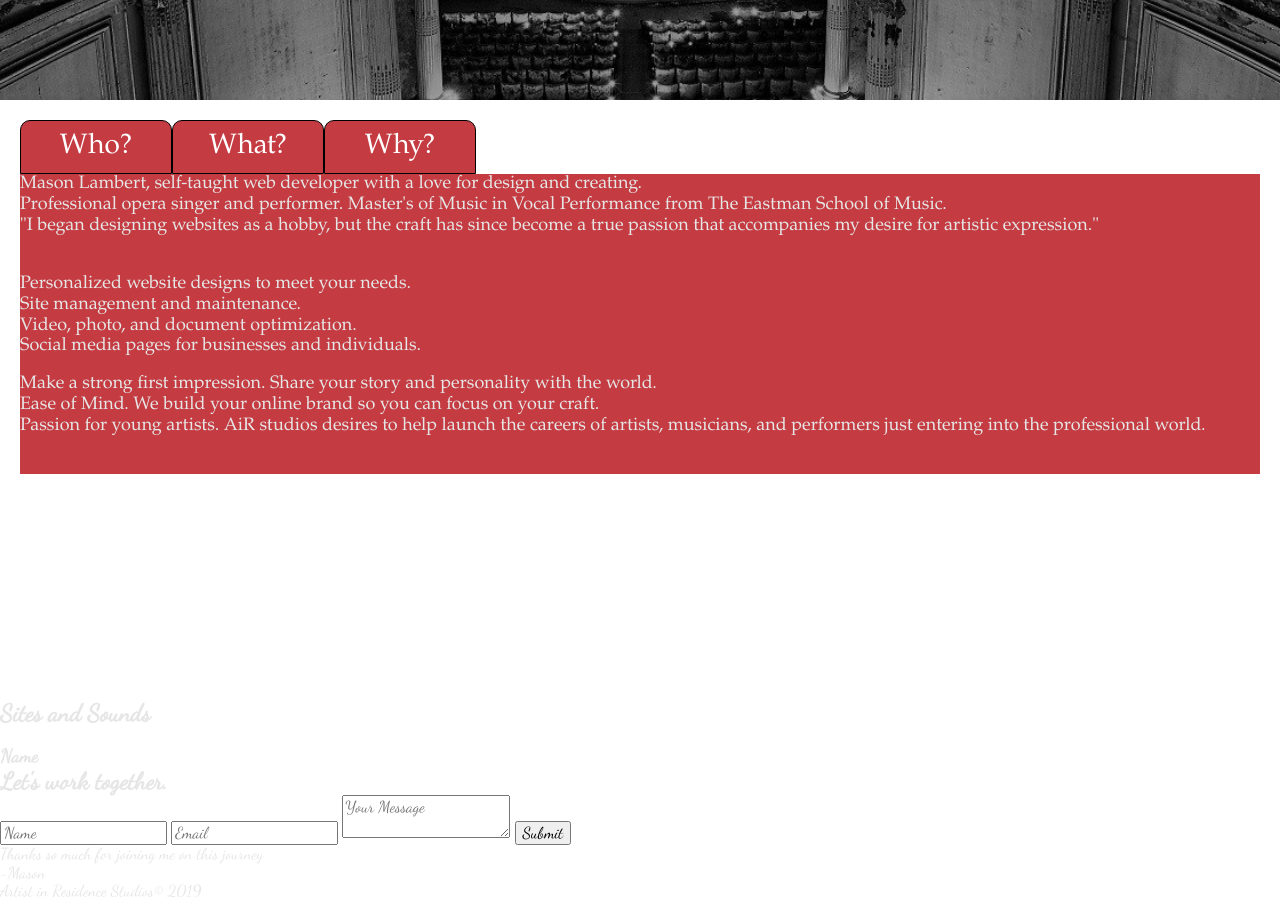
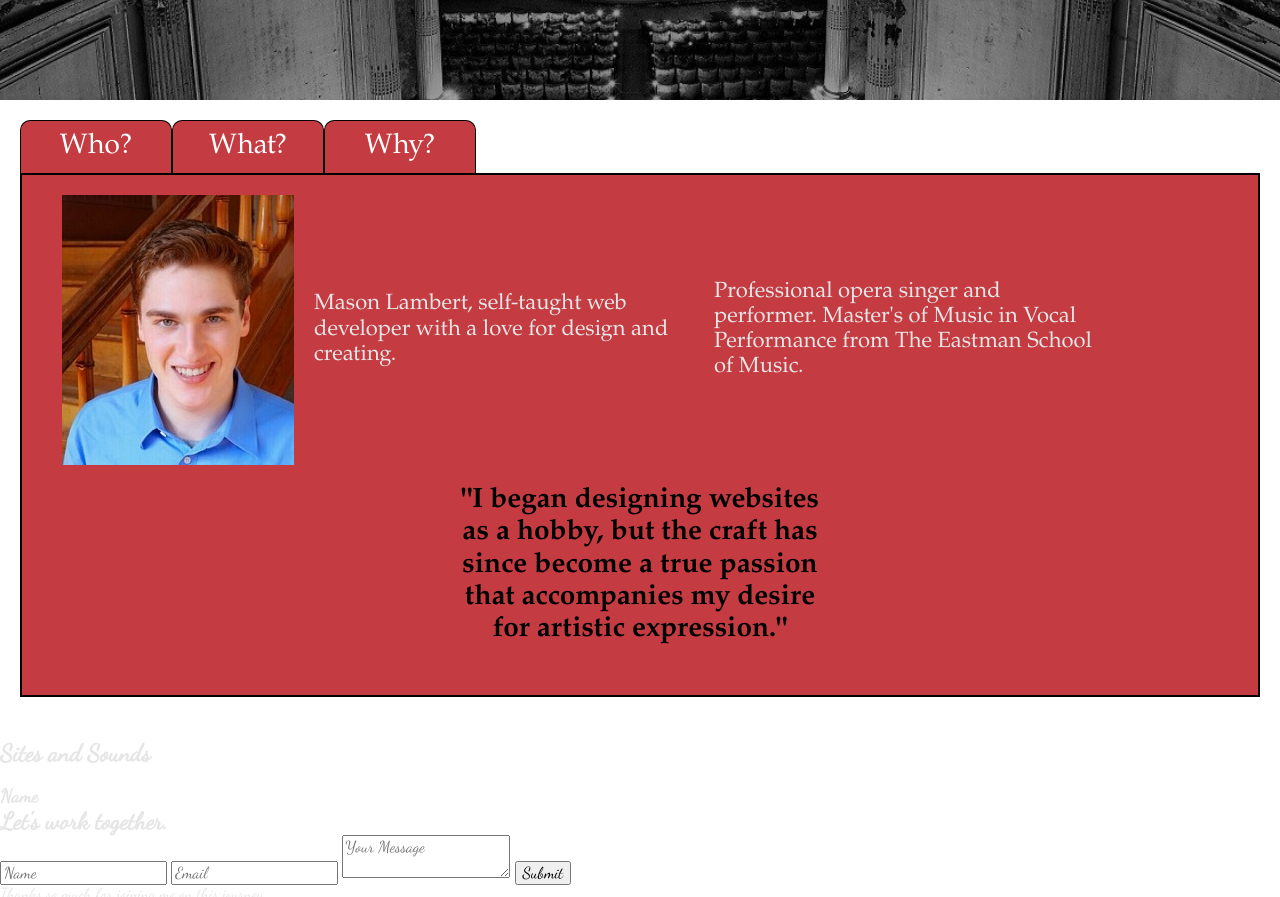
Before and after one commit to artist-in-residence/artist-portfolio, a website: page app/index.html in a window 1280 px wide. Shown: the part 700-1597 px from the top of the page. Drawn offline with Linux system fonts and the light colour scheme.

Commit message:
Styles for about-section, who "tab"

```diff
--- a/app/css/base/_global.css
+++ b/app/css/base/_global.css
@@ -31,6 +31,15 @@ li {
 	padding: 20px;
 }
 
+.flex--wrap {
+	display: flex;
+	flex-wrap: wrap;
+}
+
+.flex--align-center {
+	align-items: center;
+}
+
 
 
 /**ClearFix**/
--- a/app/css/modules/_about-section.css
+++ b/app/css/modules/_about-section.css
@@ -1,11 +1,7 @@
 .about-section {
   font-family: Garamond,Baskerville,Baskerville Old Face,Hoefler Text,Times New Roman,serif;
   background-color: #FFF;
-  height: 600px;
-&__tabs {
-  display: flex;
-  flex-wrap: wrap;
-  }
+  height: 640px;
 &__section-title {
   font-size: 1.75rem;
   background-color: $mainRed;
@@ -14,11 +10,36 @@
   margin: 0;
   text-align: center;
   border: 1px solid #000;
+  border-bottom: none;
   border-radius: 10px 10px 0px 0px;
   }
 &__section-content {
-  font-size: 1.125rem;
+  padding: 20px 40px;
+  font-size: 1.375rem;
   background-color: $mainRed;
-  height: 100px;
+  height: 480px;
+  border: 2px solid #000;
+  }
+
+&__image {
+}
+
+&__description {
+  width: 400px;
+  padding-left: 20px;
+  box-sizing: border-box;
+}
+
+&__block-quote {
+  color: #000;
+  padding-top: 20px;
+  justify-content: center;
+  }
+
+&__block-quote-text {
+  font-size: 1.75rem;
+  text-align: center;
+  font-weight: 700;
+  width: 33%;
   }
 }
--- a/app/index.html
+++ b/app/index.html
@@ -31,20 +31,22 @@
 
   <div class="about-section">
     <div class="content-area">
-      <nav class="about-section__tabs">
+      <nav class="about-section__tabs flex--wrap">
           <li class="about-section__section-title"><a class="">Who?</a></li>
           <li class="about-section__section-title"><a>What?</a></li>
           <li class="about-section__section-title"><a>Why?</a></li>
       </nav>
     <div class="about-section__section-content">
-    <!--Profile image here-->
-    <ul>
-      <li>Mason Lambert, self-taught web developer with a love for design and creating.</li>
-      <li>Professional opera singer and performer. Master's of Music in Vocal Performance from The Eastman School of Music.</li>
-    </ul>
-  <p>"I began designing websites as a hobby, but the craft has since become a true passion that accompanies my desire for artistic expression."</p>
+      <div class="flex--wrap flex--align-center">
+        <img class="about-section__image" src="images/artist-image.jpg" />
+          <li class="about-section__description">Mason Lambert, self-taught web developer with a love for design and creating.</li>
+          <li class="about-section__description">Professional opera singer and performer. Master's of Music in Vocal Performance from The Eastman School of Music.</li>
+      </div>
+  <div class="about-section__block-quote flex--wrap">
+  <p class="about-section__block-quote-text">"I began designing websites as a hobby, but the craft has since become a true passion that accompanies my desire for artistic expression."</p>
   </div>
-  <div class="about-section__section-content">
+  </div>
+<!--  <div class="about-section__section-content">
     <ul>
       <li>Personalized website designs to meet your needs.</li>
       <li>Site management and maintenance.</li>
@@ -59,7 +61,7 @@
     <li>Ease of Mind. We build your online brand so you can focus on your craft.</li>
     <li>Passion for young artists. AiR studios desires to help launch the careers of artists, musicians, and performers just entering into the professional world.</li>
   </ul>
-</div>
+</div> -->
 
   </div>
 </div>
--- a/app/styles.css
+++ b/app/styles.css
@@ -381,6 +381,15 @@ li {
 	padding: 20px;
 }
 
+.flex--wrap {
+	display: flex;
+	flex-wrap: wrap;
+}
+
+.flex--align-center {
+	align-items: center;
+}
+
 /**ClearFix**/
 
 .row:before,
@@ -496,13 +505,8 @@ width: 25%;
 .about-section {
   font-family: Garamond,Baskerville,Baskerville Old Face,Hoefler Text,Times New Roman,serif;
   background-color: #FFF;
-  height: 600px;
+  height: 640px;
 }
-
-.about-section__tabs {
-  display: flex;
-  flex-wrap: wrap;
-  }
 
 .about-section__section-title {
   font-size: 1.75rem;
@@ -512,11 +516,36 @@ width: 25%;
   margin: 0;
   text-align: center;
   border: 1px solid #000;
+  border-bottom: none;
   border-radius: 10px 10px 0px 0px;
   }
 
 .about-section__section-content {
-  font-size: 1.125rem;
+  padding: 20px 40px;
+  font-size: 1.375rem;
   background-color: #c43c42;
-  height: 100px;
+  height: 480px;
+  border: 2px solid #000;
   }
+
+.about-section__image {
+}
+
+.about-section__description {
+  width: 400px;
+  padding-left: 20px;
+  box-sizing: border-box;
+}
+
+.about-section__block-quote {
+  color: #000;
+  padding-top: 20px;
+  justify-content: center;
+  }
+
+.about-section__block-quote-text {
+  font-size: 1.75rem;
+  text-align: center;
+  font-weight: 700;
+  width: 33%;
+  }
```
Also changed, not shown: app/images/artist-image.jpg (added).
